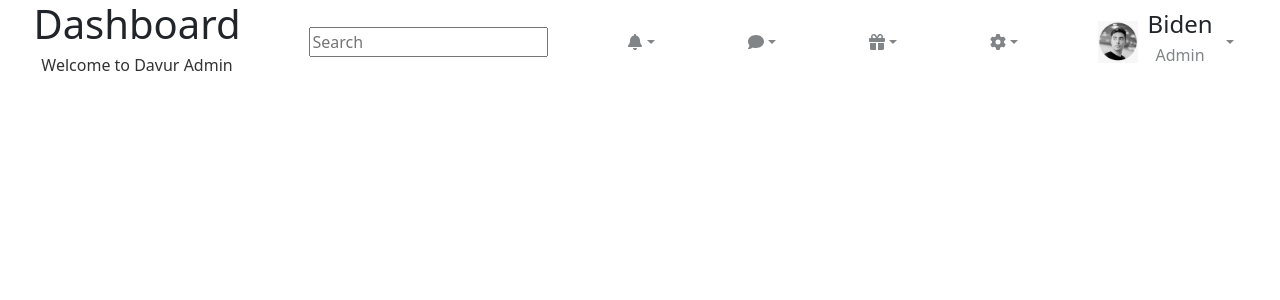
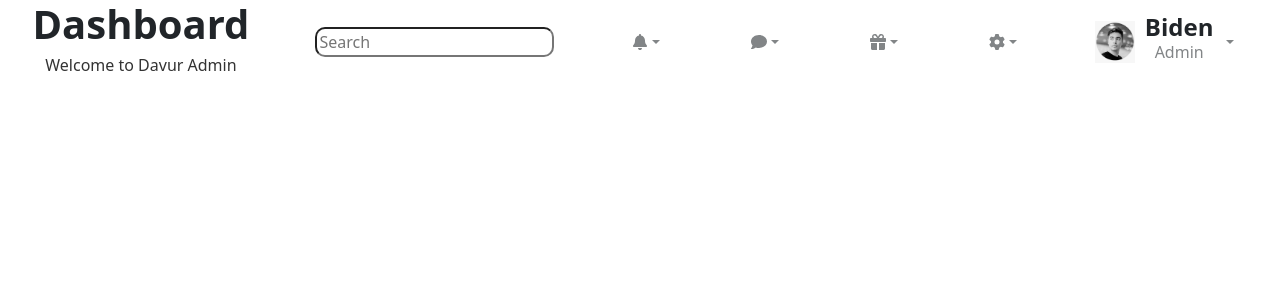
Before and after one commit to BishalAshiq/task-dashboard, a React (Create React App) app: page / in a window 1280 px wide. Shown: the top 300 px of the page. Built offline with nearby package versions, Linux system fonts and the light colour scheme.

Commit message:
updated Notifation

```diff
--- a/src/Components/Navigation/Navigation.css
+++ b/src/Components/Navigation/Navigation.css
@@ -9,5 +9,11 @@
     color: rgb(130, 133, 135);
 }
 .form{
+    color: #EA7A9A;
     border: 1px solid rgb(255, 255, 255);
 }
+input{
+    color: #c0063b;
+    border-radius: 10px;
+    font-size: 800;
+}
--- a/src/Components/Navigation/Navigation.js
+++ b/src/Components/Navigation/Navigation.js
@@ -19,7 +19,7 @@ const Navigation = () => {
   return (
     <div className="nav">
       <div>
-        <h1>Dashboard</h1>
+        <h1 style={{ fontWeight: "bold" }}>Dashboard</h1>
         <h6 style={{ color: "rgb(51, 51, 51)" }}>Welcome to Davur Admin</h6>
       </div>
       <form className="form">
@@ -79,8 +79,8 @@ const Navigation = () => {
       >
         <img style={{ width: 40, marginRight: 10 }} src={profilePic} alt="" />
         <div>
-          <h4>Biden</h4>
-          <h6 style={{ color: "rgb(130, 133, 135)" }}>Admin</h6>
+          <h4 style={{ fontWeight: "bold" }}>Biden</h4>
+          <h6 style={{ color: "rgb(130, 133, 135)", marginTop: -7 }}>Admin</h6>
         </div>
         <Dropdown>
           <Dropdown.Toggle
```
